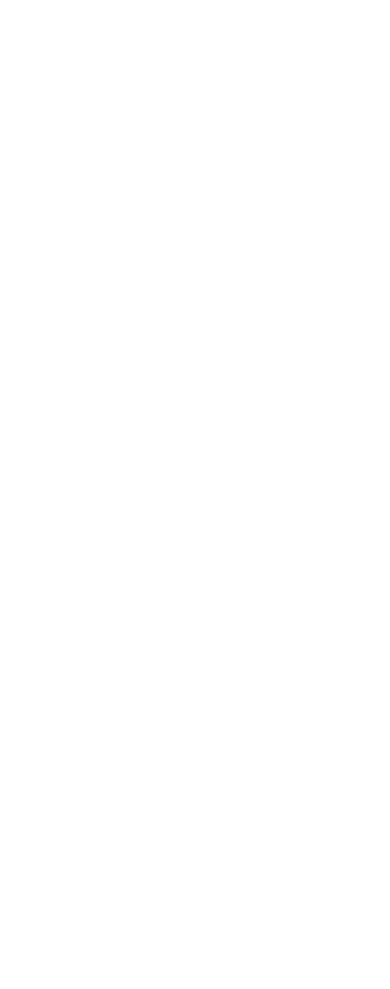
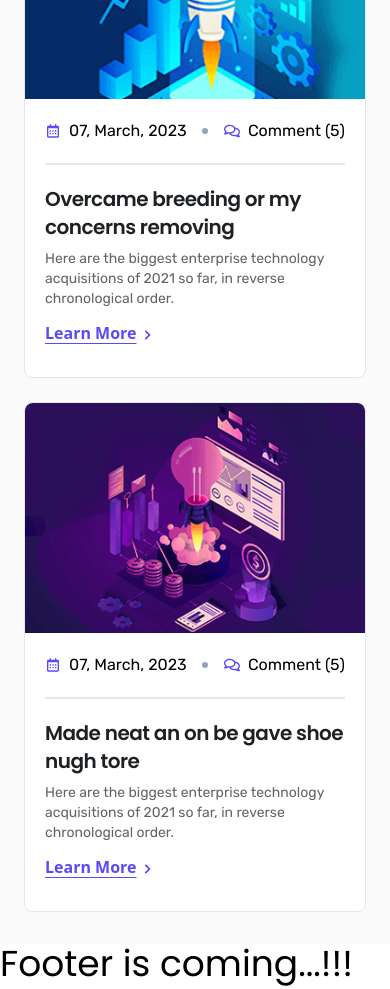
Before and after one commit to hasibahamedsakib/zomia-sass, a React (Vite) app: page / in a window 390 px wide. Shown: the part 8940-9929 px from the top of the page. Before the commit the page ends 8026 px from the top, so only its background shows below. Built offline with nearby package versions, Linux system fonts and the light colour scheme.

Commit message:
blog section 90% complete

```diff
--- /dev/null
+++ b/src/Components/Blog/Blog.jsx
@@ -0,0 +1,144 @@
+import { Link } from "react-router-dom";
+import SectionTitle from "../SectionTitle/SectionTitle";
+import { BiCalendar, BiChevronRight } from "react-icons/bi";
+import { FaRegComments } from "react-icons/fa";
+
+const Blog = () => {
+  return (
+    <div className="bg-[#fafafa]  pb-5 py-5  lg:py-16 p-3 md:p-5 text-center">
+      <div className="Container">
+        {/* section heading  */}
+        <div className="flex items-center flex-col space-y-4 ">
+          <SectionTitle text="Our Blog" isBoth={true} />
+          <h1 className="text-2xl md:text-4xl lg:text-5xl text-subTitle-0 font-bold">
+            The Latest from our Blog
+          </h1>
+          <p className=" text-Gray-0 text-center ">
+            Sit amet consectetur adipiscing elite sed eiusmod tempor incididunt
+            ut labore <br /> pendisse ultrices gravidaisus commodo viva aliqua
+          </p>
+        </div>
+        {/* Section  blog Content */}
+
+        <div className="grid items-center grid-cols-1 md:grid-cols-2 lg:grid-cols-3 p-3 pt-10 lg:pt-20 gap-6">
+          {/* Blog One */}
+          <div className="max-w-sm bg-white border border-gray-200 rounded-lg  transition-all duration-300 scale-[1.02] hover:scale-100 hover:shadow-lg">
+            <Link to="#">
+              <img className="rounded-t-lg" src="/photo/blog1.png" alt="" />
+            </Link>
+
+            <div className="flex justify-between items-center py-5 mx-5 border-b-2 ">
+              <span className="flex items-center space-x-2  ">
+                <BiCalendar className="text-purple-0" />
+                <p className="hover:text-purple-0">07, March, 2023</p>
+              </span>
+              <span className="w-[6px] h-[6px] bg-slate-400 rounded-full"></span>
+
+              <span className="flex items-center space-x-2  ">
+                <FaRegComments className="text-purple-0" />
+                <p className="hover:text-purple-0">Comment (5)</p>
+              </span>
+            </div>
+
+            <div className="p-5 text-left">
+              <Link to="#">
+                <h5 className="mb-2 text-xl md:text-2xl font-bold tracking-tight hover:text-purple-0 transition-all duration-300 text-title-0">
+                  Noteworthy technology acquisitions 2021
+                </h5>
+              </Link>
+              <p className="text-sm md:text-base mb-3 font-normal text-Gray-0 ">
+                Here are the biggest enterprise technology acquisitions of 2021
+                so far, in reverse chronological order.
+              </p>
+
+              <Link className="mb-3 flex items-center underline text-purple-0 font-semibold group text-left transition-all duration-300 underline-offset-4">
+                Learn More
+                <span className="group-hover:ml-3 duration-300">
+                  <BiChevronRight className="h-5 w-5 mt-1  text-purple-0 " />
+                </span>
+              </Link>
+            </div>
+          </div>
+          {/* Blog two */}
+          <div className="max-w-sm bg-white border border-gray-200 rounded-lg  transition-all duration-300">
+            <Link to="#">
+              <img className="rounded-t-lg" src="/photo/blog2.png" alt="" />
+            </Link>
+
+            <div className="flex justify-between items-center py-5 mx-5 border-b-2 ">
+              <span className="flex items-center space-x-2  ">
+                <BiCalendar className="text-purple-0" />
+                <p className="hover:text-purple-0">07, March, 2023</p>
+              </span>
+              <span className="w-[6px] h-[6px] bg-slate-400 rounded-full"></span>
+
+              <span className="flex items-center space-x-2  ">
+                <FaRegComments className="text-purple-0" />
+                <p className="hover:text-purple-0">Comment (5)</p>
+              </span>
+            </div>
+
+            <div className="p-5 text-left">
+              <Link to="#">
+                <h5 className="mb-2 text-xl md:text-2xl font-bold tracking-tight hover:text-purple-0 transition-all duration-300 text-title-0">
+                  Overcame breeding or my concerns removing
+                </h5>
+              </Link>
+              <p className="text-sm md:text-base mb-3 font-normal text-Gray-0 ">
+                Here are the biggest enterprise technology acquisitions of 2021
+                so far, in reverse chronological order.
+              </p>
+
+              <Link className="mb-3 flex items-center underline text-purple-0 font-semibold group text-left transition-all duration-300 underline-offset-4">
+                Learn More
+                <span className="group-hover:ml-3 duration-300">
+                  <BiChevronRight className="h-5 w-5 mt-1  text-purple-0 " />
+                </span>
+              </Link>
+            </div>
+          </div>
+          {/* Blog three */}
+          <div className="max-w-sm bg-white border border-gray-200 rounded-lg  transition-all duration-300">
+            <Link to="#">
+              <img className="rounded-t-lg" src="/photo/blog3.png" alt="" />
+            </Link>
+
+            <div className="flex justify-between items-center py-5 mx-5 border-b-2 ">
+              <span className="flex items-center space-x-2  ">
+                <BiCalendar className="text-purple-0" />
+                <p className="hover:text-purple-0">07, March, 2023</p>
+              </span>
+              <span className="w-[6px] h-[6px] bg-slate-400 rounded-full"></span>
+
+              <span className="flex items-center space-x-2  ">
+                <FaRegComments className="text-purple-0" />
+                <p className="hover:text-purple-0">Comment (5)</p>
+              </span>
+            </div>
+
+            <div className="p-5 text-left">
+              <Link to="#">
+                <h5 className="mb-2 text-xl md:text-2xl font-bold tracking-tight hover:text-purple-0 transition-all duration-300 text-title-0">
+                  Made neat an on be gave shoe nugh tore
+                </h5>
+              </Link>
+              <p className="text-sm md:text-base mb-3 font-normal text-Gray-0 ">
+                Here are the biggest enterprise technology acquisitions of 2021
+                so far, in reverse chronological order.
+              </p>
+
+              <Link className="mb-3 flex items-center underline text-purple-0 font-semibold group text-left transition-all duration-300 underline-offset-4">
+                Learn More
+                <span className="group-hover:ml-3 duration-300">
+                  <BiChevronRight className="h-5 w-5 mt-1  text-purple-0 " />
+                </span>
+              </Link>
+            </div>
+          </div>
+        </div>
+      </div>
+    </div>
+  );
+};
+
+export default Blog;
--- /dev/null
+++ b/src/Components/Footer/Footer.jsx
@@ -0,0 +1,9 @@
+const Footer = () => {
+  return (
+    <div>
+      <h1 className="text-4xl text center font bold">Footer is coming...!!!</h1>
+    </div>
+  );
+};
+
+export default Footer;
--- a/src/Components/Our_Process/OurProcess.jsx
+++ b/src/Components/Our_Process/OurProcess.jsx
@@ -9,7 +9,7 @@
         <h1 className="text-2xl md:text-4xl lg:text-5xl text-subTitle-0 font-bold">
           How IT Works
         </h1>
-        <p className=" text-[#646464] text-center ">
+        <p className=" text-Gray-0 text-center ">
           Sit amet consectetur adipiscing elite sed eiusmod tempor incididunt ut
           labore <br /> pendisse ultrices gravidaisus commodo viva aliqua
         </p>
@@ -27,7 +27,7 @@
             <h2 className="text-xl md:text-2xl font-bold text-subTitle-0 hover:text-purple-0 transition-all duration-300">
               Info Collection
             </h2>
-            <p className="text-[#646464] text-center text-base">
+            <p className="text-Gray-0 text-center text-base">
               Proactively unleash end ends reward relationships through done
             </p>
           </div>
@@ -43,7 +43,7 @@
             <h2 className="text-xl md:text-2xl font-bold text-subTitle-0 hover:text-purple-0 transition-all duration-300">
               Soft Developed
             </h2>
-            <p className="text-[#646464] text-center text-base">
+            <p className="text-Gray-0 text-center text-base">
               Proactively unleash end ends reward relationships through done
             </p>
           </div>
@@ -58,7 +58,7 @@
             <h2 className="text-xl md:text-2xl font-bold text-subTitle-0 hover:text-purple-0 transition-all duration-300">
               Got Live Demo
             </h2>
-            <p className="text-[#646464] text-center text-base">
+            <p className="text-Gray-0 text-center text-base">
               Proactively unleash end ends reward relationships through done
             </p>
           </div>
--- a/src/Home/Home.jsx
+++ b/src/Home/Home.jsx
@@ -1,7 +1,7 @@
+import Blog from "../Components/Blog/Blog";
 import DesktopApplications from "../Components/DesktopApplications/DesktopApplications";
 import HeroSection from "../Components/HeroSection/HeroSection";
 import Meeting from "../Components/Meeting/Meeting";
-import Navbar from "../Components/Navbar/Navbar";
 import OurOffer from "../Components/Our_Offer/OurOffer";
 import OurProcess from "../Components/Our_Process/OurProcess";
 import Testimonials from "../Components/Testimonials/Testimonials";
@@ -10,7 +10,6 @@
 const Home = () => {
   return (
     <>
-      <Navbar />
       <HeroSection />
       <OurProcess />
       <WebSiteAndApps />
@@ -18,6 +17,7 @@
       <OurOffer />
       <Meeting />
       <Testimonials />
+      <Blog />
     </>
   );
 };
--- /dev/null
+++ b/src/Main/Main.jsx
@@ -0,0 +1,17 @@
+import { Outlet } from "react-router-dom";
+import Footer from "../Components/Footer/Footer";
+import Navbar from "../Components/Navbar/Navbar";
+
+const Main = () => {
+  return (
+    <>
+      <Navbar />
+      <div>
+        <Outlet />
+      </div>
+      <Footer />
+    </>
+  );
+};
+
+export default Main;
--- a/src/Router/Router.jsx
+++ b/src/Router/Router.jsx
@@ -1,11 +1,39 @@
 import { createBrowserRouter } from "react-router-dom";
 import Home from "../Home/Home";
+import About from "../Components/About_Us/About";
+import Main from "../Main/Main";
+import Description from "../Components/Description/Description";
+import DesktopApplications from "../Components/DesktopApplications/DesktopApplications";
+import OurOffer from "../Components/Our_Offer/OurOffer";
 
 const router = createBrowserRouter([
   {
     path: "/",
-    element: <Home />,
+    element: <Main />,
     errorElement: <>Error is hear</>,
+    children: [
+      {
+        path: "/",
+        element: <Home />,
+      },
+      {
+        path: "about",
+        element: <About />,
+      },
+      {
+        path: "services",
+        element: (
+          <>
+            <Description />
+            <DesktopApplications />
+          </>
+        ),
+      },
+      {
+        path: "contact",
+        element: <OurOffer />,
+      },
+    ],
   },
 ]);
 
```
Also changed, not shown: public/service.data.json (deleted, +0 -38 lines), src/Components/Our_Offer/OurOffer.jsx (+7 -7 lines).
